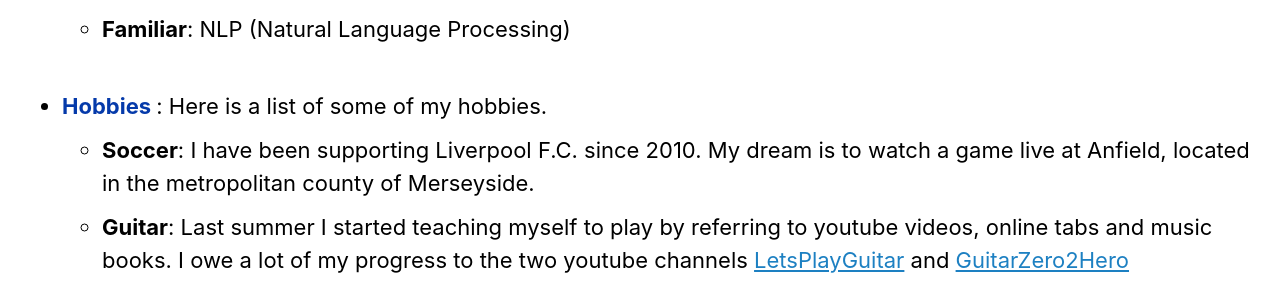
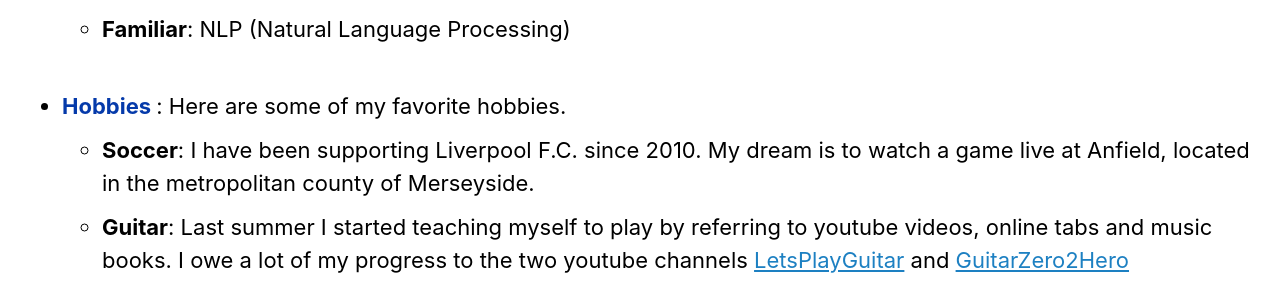
Before and after one commit to kaus0399/kaus0399.github.io, a Jekyll site: the page built from index.markdown, in a window 1280 px wide. Shown: the part 1409-1696 px from the top of the page. Built offline with Jekyll 4.4.1, drawn with Linux system fonts in a browser that asks for light colours; cached includes are drawn as plain includes; nearby versions of some CDN libraries.

Commit message:
✨ First Blog & About Me

```diff
--- a/index.markdown
+++ b/index.markdown
@@ -47,7 +47,7 @@ feature_row:
   - **Familiar**: NLP (Natural Language Processing)
 <br />
 
-- **<span style="color:rgb(5, 58, 170)"> Hobbies </span>**: Here is a list of some of my hobbies.
+- **<span style="color:rgb(5, 58, 170)"> Hobbies </span>**: Here are some of my favorite hobbies.
   - **Soccer**: I have been supporting Liverpool F.C. since 2010. My dream is to watch a game live at Anfield, located in the metropolitan county of Merseyside.
   - **Guitar**: Last summer I started teaching myself to play by referring to youtube videos, online tabs and music books. I owe a lot of my progress to the two youtube channels [LetsPlayGuitar](https://www.youtube.com/user/guitardevofficial) and [GuitarZero2Hero](https://www.youtube.com/channel/UCasFZzbM8JJ6dqSVEgL9VVg)
   - **Travel**: I love hiking, sightseeing, visiting new places, viewing different cultures, trying different cuisines and seeing as much of the world as possible. I have taken trips to India, Kenya, Puerto Rico, Hawaii, UAE and Mexico. I am aiming to visit a total of twenty countries by the time I am 25 years old.
```
